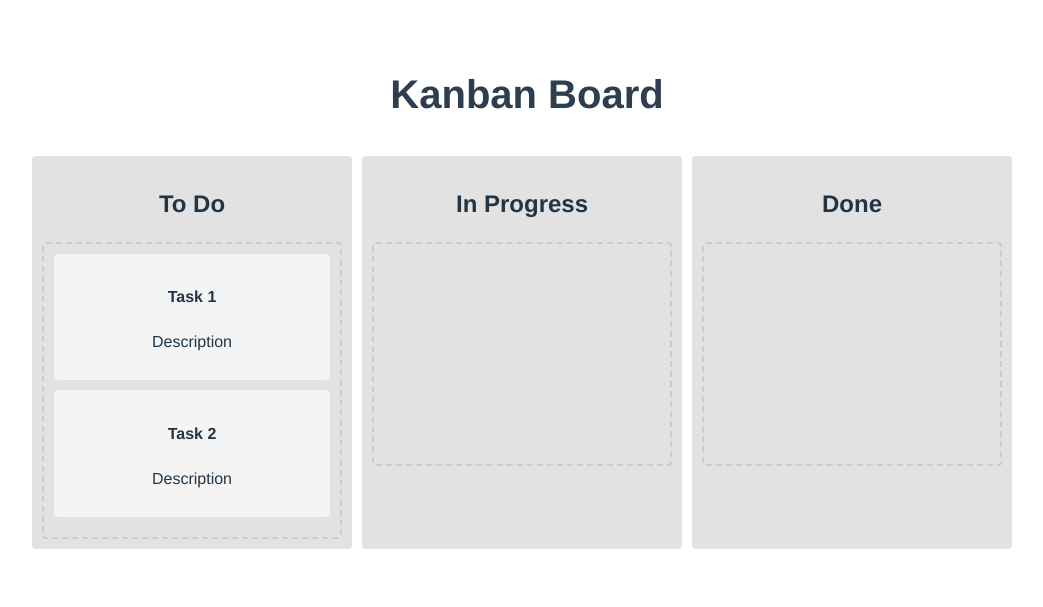
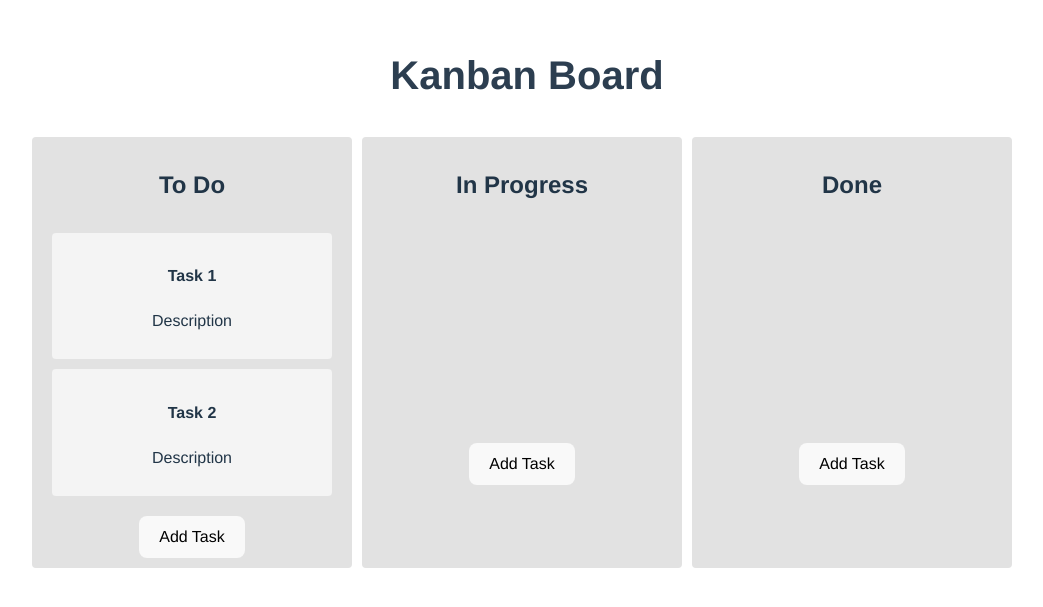
Before and after one commit to sanchez-chris/kanban-board, a Vue app: page / in a window 1280 px wide. Shown: the part 113-720 px from the top of the page, without its empty margins (113-1156 px from the left). Built offline with nearby package versions, Linux system fonts and the light colour scheme.

Commit message:
add task

```diff
--- a/package.json
+++ b/package.json
@@ -10,6 +10,7 @@
     "lint": "eslint --fix src/**/*.vue"
   },
   "dependencies": {
+    "uuid": "^10.0.0",
     "vue": "^3.4.37"
   },
   "devDependencies": {
--- a/src/components/Column.vue
+++ b/src/components/Column.vue
@@ -1,7 +1,11 @@
 <script setup>
 import Task from './Task.vue';
-import { defineProps, defineEmits } from 'vue';
+import { defineProps, defineEmits, ref } from 'vue';
+import { v4 as uuidv4 } from 'uuid';
 
+const newTaskTitle = ref("");
+const newTaskDescription = ref("");
+const showMenuNewTask = ref(false);
 const props = defineProps({
   name: String,
   tasks: Array
@@ -16,6 +20,22 @@ const dragStart = (task) => {
 const dropTask = () => {
   emit('drop-task', props.name);
 };
+
+const toggleMenuNewTask = () => {
+  showMenuNewTask.value = !showMenuNewTask.value;
+}
+
+const addTask = () => {
+  if(newTaskTitle.value != "" || newTaskDescription.value != "") {
+    props.tasks.push({
+    id: uuidv4(),
+    title: newTaskTitle.value,
+    description: newTaskDescription.value
+  });
+  }
+  newTaskTitle.value = "";
+  newTaskDescription.value = "";
+}
 </script>
 
 <template>
@@ -31,6 +51,21 @@ const dropTask = () => {
         @dragstart="dragStart(task)"
       />
     </div>
+    <div class="menu" v-if="showMenuNewTask">
+      <button class="close-btn" @click="toggleMenuNewTask">x</button>
+      <div class="menu-item">
+        <input class="input-task" type="text" v-model="newTaskTitle" placeholder="Title" />
+      </div>
+      <div class="menu-item">
+        <textarea class="input-task" type="text" v-model="newTaskDescription" placeholder="Description" />
+      </div>
+      <div class="menu-item">
+        <button class="add-btn pushTask" @click="addTask">Add Task</button>
+      </div>
+    </div>
+    <div>
+      <button class="add-btn toggleMenu" v-if="!showMenuNewTask" @click="toggleMenuNewTask">Add Task</button>
+    </div>
   </div>
 </template>
 
@@ -44,8 +79,67 @@ const dropTask = () => {
 }
 .tasks {
   min-height: 200px;
-  border: 2px dashed #cccccc;
+  border: 2px #cccccc;
   border-radius: 4px;
   padding: 10px;
 }
+
+.menu {
+  display: flex;
+  flex-direction: column;
+  padding: 20px;
+  border: 1px solid #ccc;
+  border-radius: 8px;
+  background-color: #f9f9f9;
+  box-shadow: 0 4px 8px rgba(0, 0, 0, 0.1);
+}
+
+.menu-item {
+  margin-bottom: 15px;
+}
+
+.input-task {
+  width: 80%;
+  padding: 10px;
+  border: 1px solid #ccc;
+  border-radius: 4px;
+  font-size: 14px;
+}
+
+.add-btn {
+  color: black;
+  padding: 12px 20px 12px;
+  border: none;
+  border-radius: 8px;
+  cursor: pointer;
+  font-size: 16px;
+}
+
+.toggleMenu {
+  background-color: #f9f9f9;
+}
+
+.pushTask {
+  background-color: #e2e2e2;
+
+}
+
+.add-btn:hover {
+  border: 1px solid black;
+}
+
+.close-btn {
+  background-color: #e2e2e2;
+  color: black;
+  border-radius: 8px;
+  font-size: 16px;
+  width: 30px;
+  height: 30px;
+  align-self: flex-end;
+  margin-bottom: 12px;
+}
+
+.close-btn:hover {
+  border: 1px solid black;
+}
 </style>
```
Also changed, not shown: 1 other file (tests, documents, lock files or other folders).
